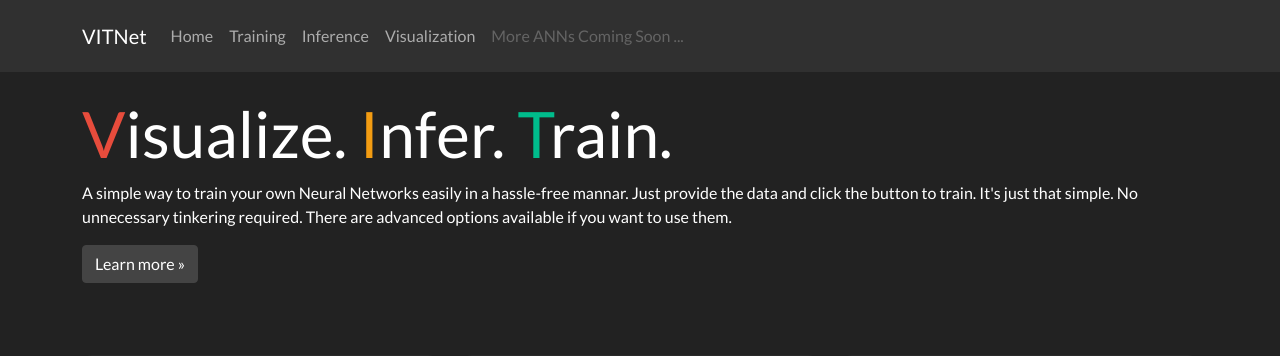
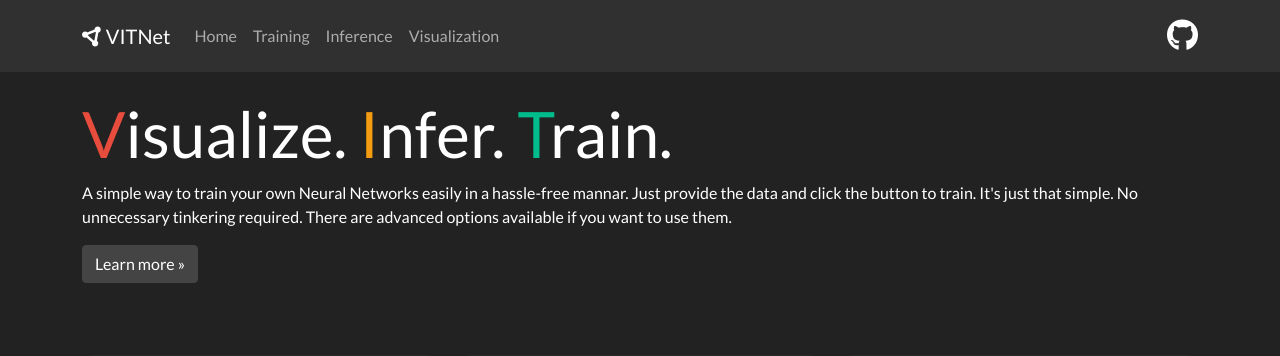
Before and after one commit to DistronX/VITNet, a Flask app: page / in a window 1280 px wide. Shown: the top 356 px of the page. Run offline with Flask 2, Linux system fonts and the light colour scheme; some libraries are stand-ins or nearby versions.

Commit message:
UI Update

```diff
--- a/app.py
+++ b/app.py
@@ -37,5 +37,5 @@ def not_found_error(error):
     return render_template('404.html'), 404
 
 if __name__ == '__main__':
-    port = int(os.environ.get('PORT', 5100))
+    port = int(os.environ.get('PORT', 8080))
     app.run(host='0.0.0.0', port=port)
--- a/templates/base.html
+++ b/templates/base.html
@@ -5,18 +5,25 @@
     <meta charset="UTF-8">
     <meta http-equiv="X-UA-Compatible" content="IE=edge">
     <meta name="viewport" content="width=device-width, initial-scale=1.0">
-    <title>Home</title>
+    <title>VITNet</title>
 
     <link href="https://cdn.jsdelivr.net/npm/bootstrap@5.1.3/dist/css/bootstrap.min.css" rel="stylesheet"
         integrity="sha384-1BmE4kWBq78iYhFldvKuhfTAU6auU8tT94WrHftjDbrCEXSU1oBoqyl2QvZ6jIW3" crossorigin="anonymous">
     <link rel="stylesheet" href="/static/css/bootstrap.min.css">
     <link rel="stylesheet" href="/static/css/style.css">
+
+    <link rel="shortcut icon" href="/static/img/favicon.png" type="image/x-icon">
+
+    <link rel="stylesheet" href="https://cdnjs.cloudflare.com/ajax/libs/font-awesome/6.1.1/css/all.min.css" integrity="sha512-KfkfwYDsLkIlwQp6LFnl8zNdLGxu9YAA1QvwINks4PhcElQSvqcyVLLD9aMhXd13uQjoXtEKNosOWaZqXgel0g==" crossorigin="anonymous" referrerpolicy="no-referrer" />
 </head>
 
 <body>
     <nav class="navbar navbar-expand-lg navbar-dark bg-dark">
         <div class="container">
-            <a class="navbar-brand" href="/">VITNet</a>
+            <a class="navbar-brand" href="/">
+                <i class="fa-solid fa-circle-nodes"></i>
+                VITNet
+            </a>
             <button class="navbar-toggler" type="button" data-toggle="collapse" data-target="#navbarSupportedContent"
                 aria-controls="navbarSupportedContent" aria-expanded="false" aria-label="Toggle navigation">
                 <span class="navbar-toggler-icon"></span>
@@ -36,10 +43,15 @@
                     <li class="nav-item">
                         <a class="nav-link" href="/visualize">Visualization</a>
                     </li>
-                    <li class="nav-item">
+                    <!-- <li class="nav-item">
                         <a class="nav-link disabled" href="#">More ANNs Coming Soon ...</a>
-                    </li>
+                    </li> -->
                 </ul>
+                <a href="" style="margin-left: auto;">
+                    <a href="https://github.com/DistronX/VITNet">
+                        <i class="fa-brands fa-github text-white" style="font-size: 2rem;"></i>
+                    </a>
+                </a>
             </div>
         </div>
     </nav>
```
Also changed, not shown: static/img/favicon.png (added), static/img/github.png (added).
